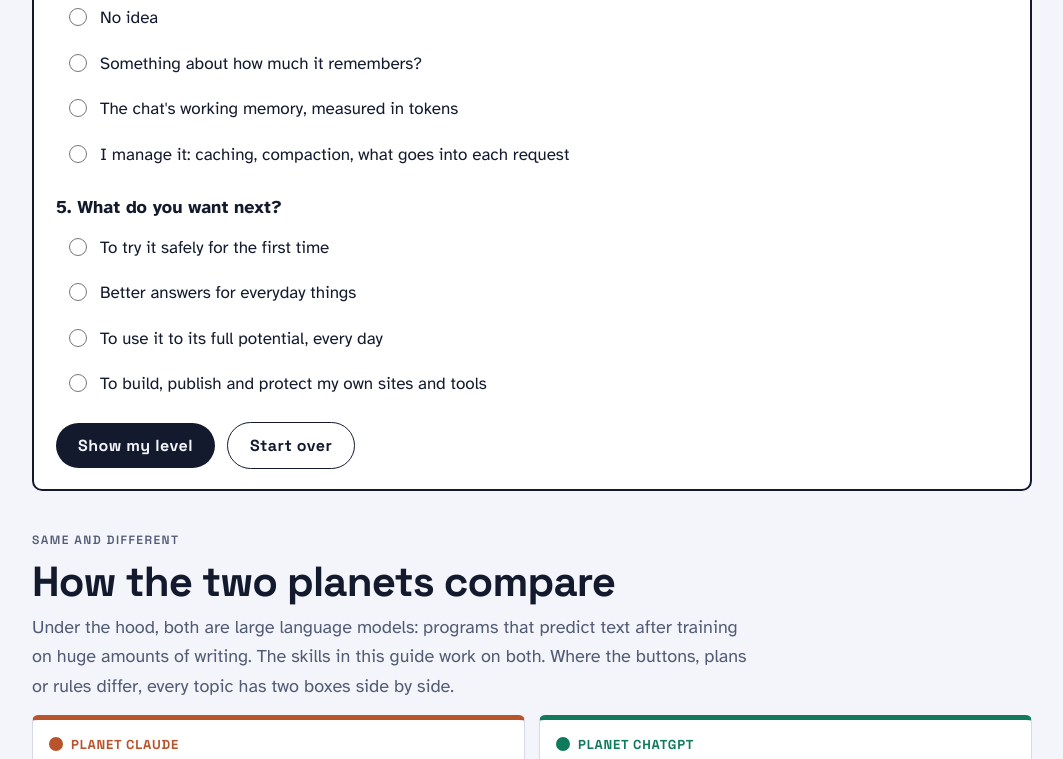
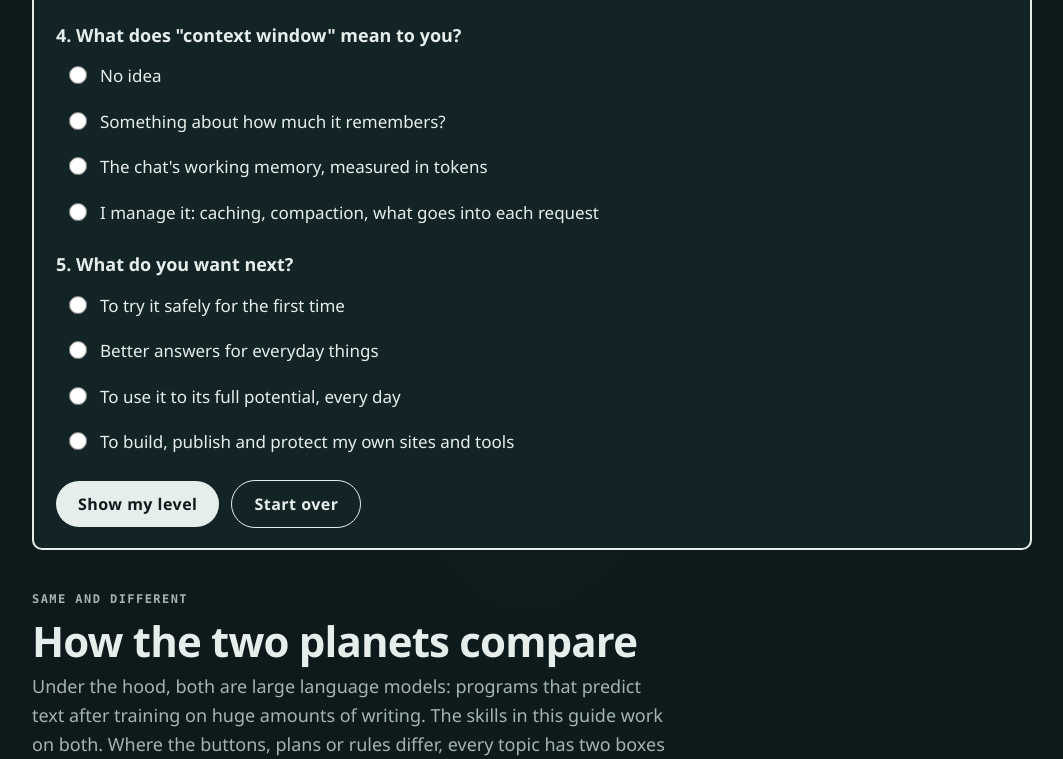
Before and after one commit to dmitrid1718-oss/aiplanets.guide, a plain HTML site: page index.html in a window 1280 px wide. Shown: the part 2041-2800 px from the top of the page, without its empty margins (108-1171 px from the left). Drawn offline with Linux system fonts and the light colour scheme; no server answers.

Commit message:
Align AI Planets theme with AINet

```diff
--- a/guide.css
+++ b/guide.css
@@ -1,29 +1,29 @@
 /* Two Planets — AI Survival Guide. Layout: a travel guide between two worlds. Each level is a stage of the trip
    (Launch pad, Low orbit, Deep space, Mission control). One reading column; every topic uses the same parts. */
 :root{
-  --bg:#f4f5fa;
-  --surface:#ffffff;
-  --ink:#141a2e;
-  --muted:#525b75;
-  --line:#d6dae8;
-  --accent:#3d4fc4;        /* navigation ink, star-chart blue */
-  --accent-soft:#e6e9fb;
-  --claude:#b8532c;        /* Planet Claude: clay */
-  --claude-soft:#fbeae2;
-  --gpt:#0f7a5c;           /* Planet ChatGPT: green */
-  --gpt-soft:#dff3ec;
-  --warn:#8a5a10;
-  --warn-soft:#fbf0d9;
-  --ok:#2c6a3c;
-  --code-bg:#eef0f7;
-  --font-display:"Space Grotesk","Trebuchet MS",Arial,sans-serif;
-  --font-body:"Atkinson Hyperlegible","Segoe UI",Roboto,Helvetica,Arial,sans-serif;
-  --font-mono:"JetBrains Mono",ui-monospace,Menlo,Consolas,monospace;
+  --bg:#0d191b;
+  --surface:#132426;
+  --ink:#e6eeeb;
+  --muted:#a3b5b0;
+  --line:#2b4141;
+  --accent:#71d7c8;        /* navigation ink, star-chart blue */
+  --accent-soft:#183b3a;
+  --claude:#df8058;        /* Planet Claude: clay */
+  --claude-soft:#38231e;
+  --gpt:#53cbb4;           /* Planet ChatGPT: green */
+  --gpt-soft:#173a35;
+  --warn:#e7b66a;
+  --warn-soft:#352b1d;
+  --ok:#83d7a4;
+  --code-bg:#101e20;
+  --font-display:"IBM Plex Sans","Segoe UI",Roboto,Helvetica,Arial,sans-serif;
+  --font-body:"IBM Plex Sans","Segoe UI",Roboto,Helvetica,Arial,sans-serif;
+  --font-mono:"IBM Plex Mono",ui-monospace,Menlo,Consolas,monospace;
 }
 @media (prefers-color-scheme: dark){:root:not([data-theme="light"]){
-  --bg:#0c1020;--surface:#151b31;--ink:#e8ebf7;--muted:#a3abc6;--line:#2a3352;
-  --accent:#9aa8ff;--accent-soft:#1d2546;--claude:#f0956c;--claude-soft:#33201a;
-  --gpt:#5fd1a8;--gpt-soft:#12302a;--warn:#e9b65c;--warn-soft:#2d2414;--ok:#7fc890;--code-bg:#0f1428;color-scheme:dark}}
+  --bg:#0d191b;--surface:#132426;--ink:#e6eeeb;--muted:#a3b5b0;--line:#2b4141;
+  --accent:#71d7c8;--accent-soft:#183b3a;--claude:#df8058;--claude-soft:#38231e;
+  --gpt:#53cbb4;--gpt-soft:#173a35;--warn:#e7b66a;--warn-soft:#352b1d;--ok:#83d7a4;--code-bg:#101e20;color-scheme:dark}}
 :root[data-theme="dark"]{
   --bg:#0c1020;--surface:#151b31;--ink:#e8ebf7;--muted:#a3abc6;--line:#2a3352;
   --accent:#9aa8ff;--accent-soft:#1d2546;--claude:#f0956c;--claude-soft:#33201a;
@@ -186,3 +186,18 @@ footer strong{color:var(--ink)}
 /* Let grid children shrink so code blocks scroll inside instead of widening the page */
 .topic > *, .lecture > *, .planet > *, .levelup > *, .fmt > div > *, .watch > *{min-width:0}
 li{min-width:0}
+
+/* AINet visual language: deep teal, quiet mint signals, editorial edges. */
+body{background:radial-gradient(ellipse at 50% 0%,#14292b 0,var(--bg) 58%);}
+.eyebrow,.mono,code,kbd,.topnav ul a,.planet .checked,.src,.tracking-note{font-family:var(--font-mono);}
+.topnav{border-bottom:1px solid var(--line);}
+.topnav ul a[aria-current="page"]{border-color:var(--accent);color:var(--accent);}
+.topnav ul a.sos{color:var(--warn);border-color:var(--warn);}
+.door,.quiz,.levelup,.topic,.planet,.prompt,.myth,.bertie,.stages a,.same>div,.next a{border-radius:4px;}
+.door,.quiz,.levelup,.next a{border-color:var(--line);}
+.door:hover,.stages a:hover{border-color:var(--accent);}
+.btn{border-radius:4px;background:var(--accent);color:#09201d;}
+.btn.ghost{color:var(--accent);border-color:var(--accent);}
+.bertie .face{border-radius:4px;background:var(--accent);}
+.bertie .face::before,.bertie .face::after{background:var(--bg);}
+footer{border-top:1px solid var(--line);}
```
